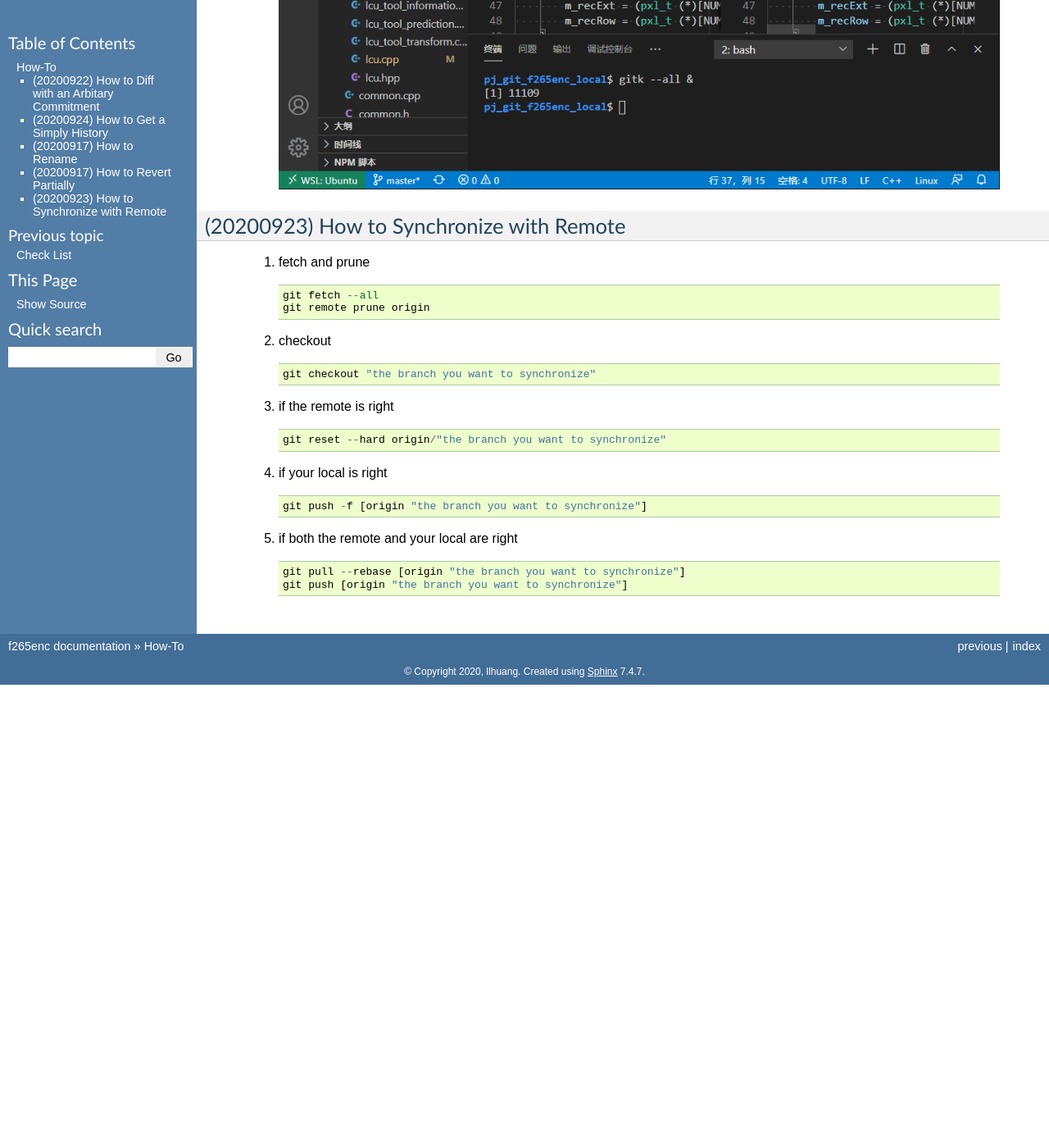
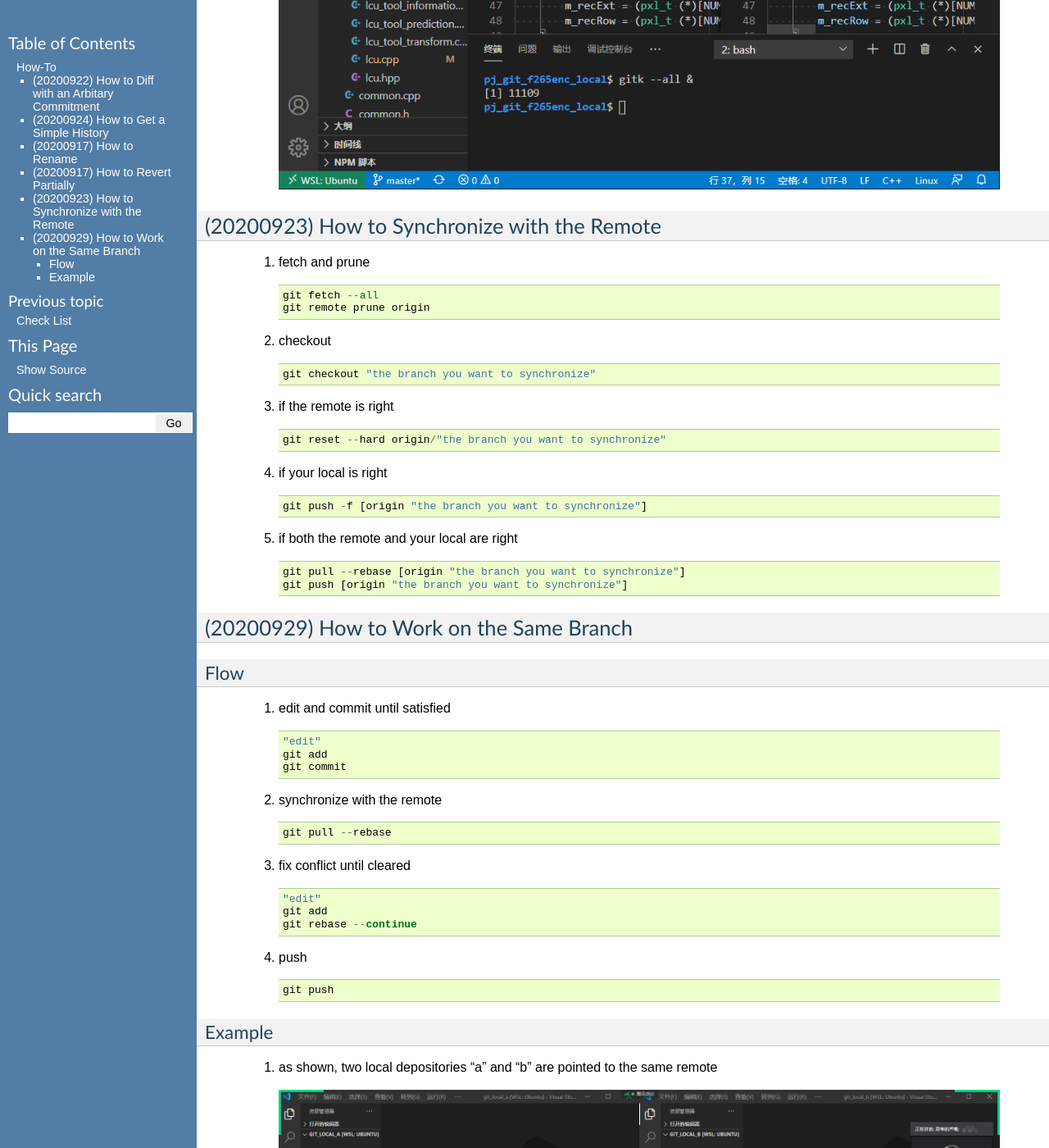
Before and after one commit to iamhll/f265enc_doc, a Sphinx documentation site: the page built from source/how_to/main.rst, in a window 1280 px wide and 1400 px high, scrolled down 5728 px. Shown: the whole window at 82% size. Built offline with Sphinx 7.4.7, drawn with Linux system fonts in a browser that asks for light colours; before the commit the page ends 6563 px from its top, so only the background shows below that; some of the changed text lies outside the part shown.

Commit message:
[MINOR] [UPDATE] 1. How-To    a. "How to Work on the Same Branch" added

```diff
--- a/source/how_to/main.rst
+++ b/source/how_to/main.rst
@@ -29,7 +29,7 @@ How-To
             git reset "SHA1 ID of the commitment you were working with"
 
 
-(20200924) How to Get a Simply History
+(20200924) How to Get a Simple History
 --------------------------------------
 
     #.  |   press F4 after "gitk --all" is executed
@@ -72,6 +72,7 @@ How-To
 
         \
 
+
 (20200917) How to Revert Partially
 ----------------------------------
 
@@ -93,8 +94,9 @@ How-To
 
         \
 
-(20200923) How to Synchronize with Remote
------------------------------------------
+
+(20200923) How to Synchronize with the Remote
+---------------------------------------------
 
     #.  fetch and prune
 
@@ -127,3 +129,105 @@ How-To
 
             git pull --rebase [origin "the branch you want to synchronize"]
             git push [origin "the branch you want to synchronize"]
+
+
+(20200929) How to Work on the Same Branch
+-----------------------------------------
+
+Flow
+....
+
+    #.  edit and commit until satisfied
+
+        ::
+
+            "edit"
+            git add
+            git commit
+
+    #.  synchronize with the remote
+
+        ::
+
+            git pull --rebase
+
+    #.  fix conflict until cleared
+
+        ::
+
+            "edit"
+            git add
+            git rebase --continue
+
+    #.  push
+
+        ::
+
+            git push
+
+Example
+.......
+
+    #.  as shown, two local depositories "a" and "b" are pointed to the same remote
+
+        .. image:: howToWorkOnTheSameBranch_twoLocal.png
+
+        \
+
+    #.  then depository "a" edited, added and committed
+
+        .. image:: howToWorkOnTheSameBranch_commitByA.png
+
+        \
+
+    #.  then depository "a" edited, added and committed more files
+
+        .. image:: howToWorkOnTheSameBranch_moreCommitsByA.png
+
+        \
+
+    #.  then depository "a" pushed.
+        fortunately, no one pushed before "a", so it works.
+
+        .. image:: howToWorkOnTheSameBranch_pushByA.png
+
+        \
+
+    #.  meanwhile, depository "b" edited, added and committed many times.
+        and the commits are about the same file changed by "a".
+
+        .. image:: howToWorkOnTheSameBranch_manyCommitsByB.png
+
+        \
+
+    #.  as a wiser commiter, depository "b" pulled with rebase before pushing.
+        as expected, conflicts are reported
+
+        .. image:: howToWorkOnTheSameBranch_pullByB.png
+
+        \
+
+    #.  for the first commitment, depository "b" chose to use both of them and go on with "git rebase --continue"
+
+        .. image:: howToWorkOnTheSameBranch_rebaseContinueByB.png
+
+        \
+
+    #.  for the second commitment, depository "b" chose to use his one and go on with "git rebase --continue"
+        for the first commitment, depository "b" chose to use their one and go on with "git rebase --ski["
+
+        .. image:: howToWorkOnTheSameBranch_rebaseSkipByB.png
+
+        \
+
+    #.  after all conflicts are resolved, depository "b" pushed
+
+        .. image:: howToWorkOnTheSameBranch_pushByB.png
+
+        \
+
+    #.  now depository "a" could pull
+
+        .. image:: howToWorkOnTheSameBranch_pullByA.png
+
+        \
```
Also changed, not shown: source/how_to/howToWorkOnTheSameBranch_commitByA.png (added), source/how_to/howToWorkOnTheSameBranch_manyCommitsByB.png (added), source/how_to/howToWorkOnTheSameBranch_moreCommitsByA.png (added), source/how_to/howToWorkOnTheSameBranch_pullByA.png (added), source/how_to/howToWorkOnTheSameBranch_pullByB.png (added), source/how_to/howToWorkOnTheSameBranch_pushByA.png (added), source/how_to/howToWorkOnTheSameBranch_pushByB.png (added), source/how_to/howToWorkOnTheSameBranch_rebaseContinueByB.png (added), source/how_to/howToWorkOnTheSameBranch_rebaseSkipByB.png (added), source/how_to/howToWorkOnTheSameBranch_twoLocal.png (added).
